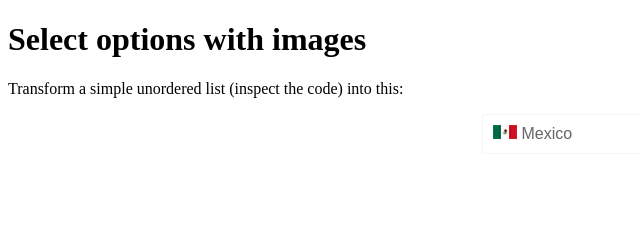
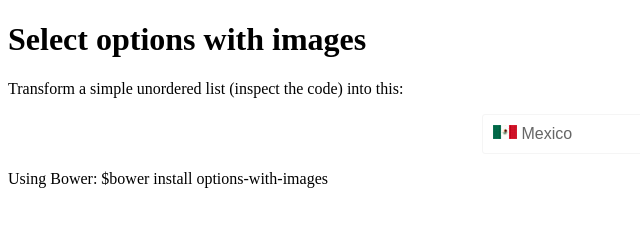
Before and after one commit to luisbajana/options-with-images, a website: page index.html in a window 1280 px wide. Shown: the whole page, without its empty margins (0-640 px from the left). Drawn offline with Linux system fonts and the light colour scheme.

Commit message:
Bower setup

```diff
--- a/index.html
+++ b/index.html
@@ -46,6 +46,8 @@
 
     </div>
 
+    <p>Using Bower: $bower install options-with-images </p>
+
   </section>
 
 
```
Also changed, not shown: bower.json (added, +23 -0 lines).
